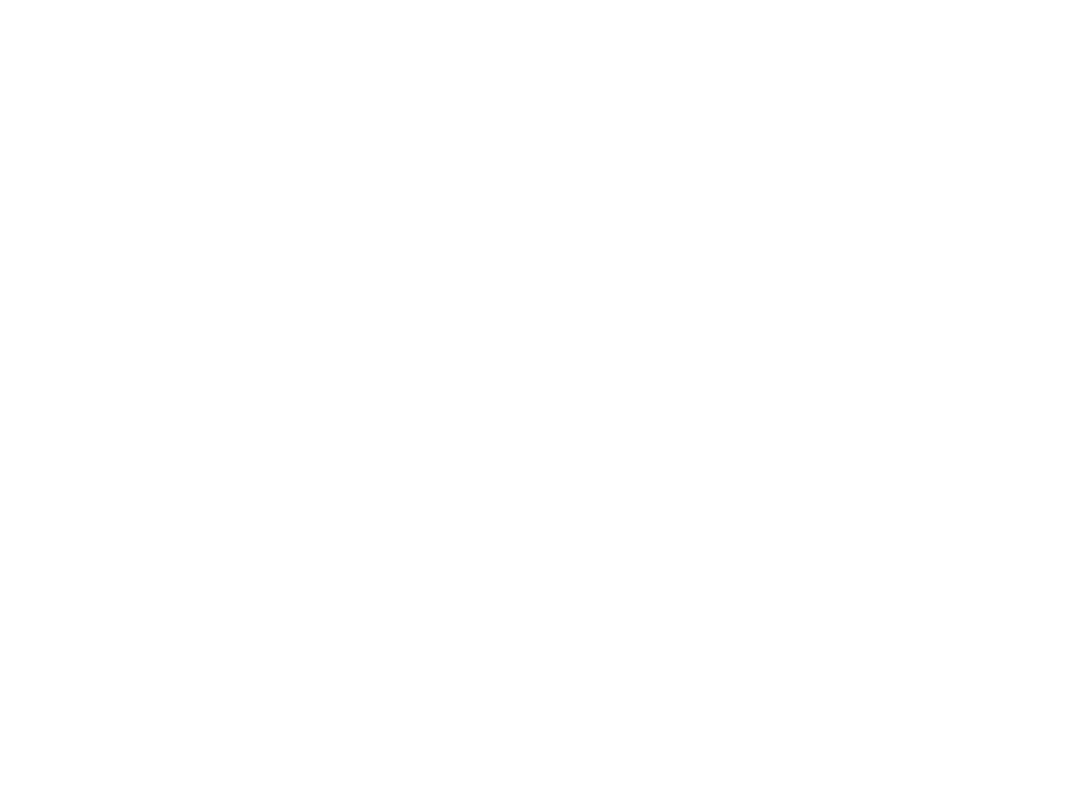
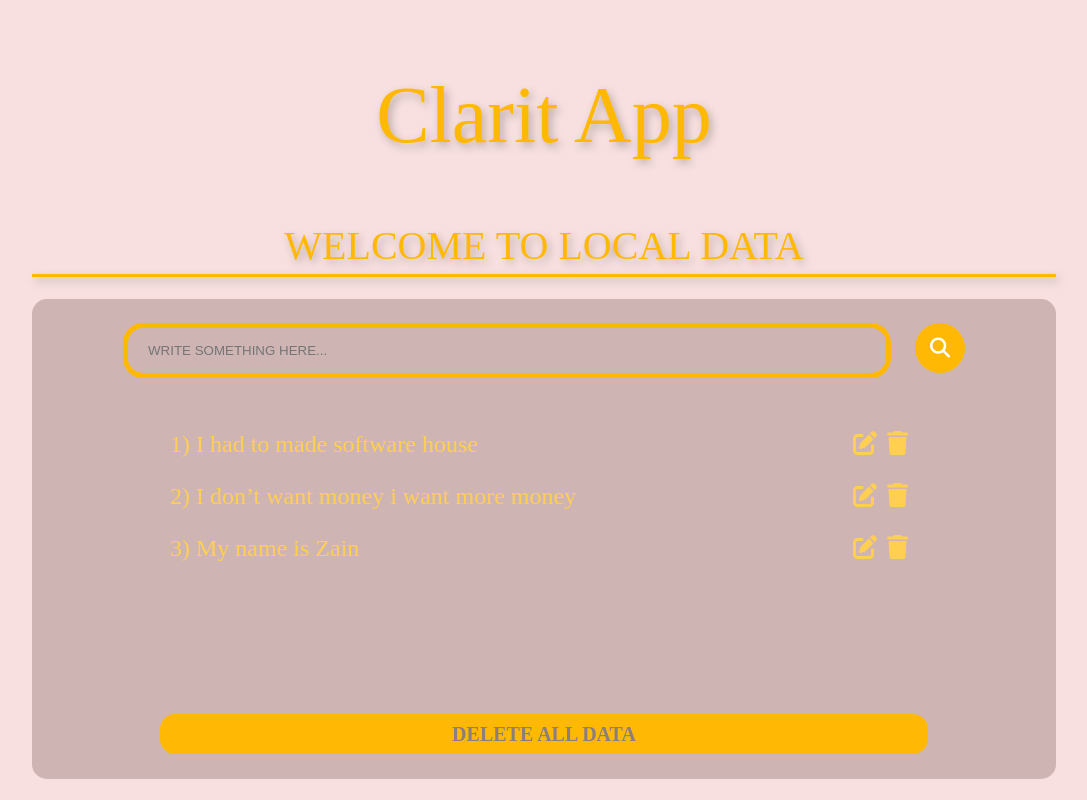
Before and after one commit to ZAINKHAN25/Clarity-App, a plain HTML site: page localdata/index.html in a window 1280 px wide. Shown: the whole page, without its empty margins (96-1183 px from the left). Drawn offline with Linux system fonts and the light colour scheme; a web font is replaced by a local one.

Commit message:
Local data ka ui ka kam hogya

```diff
--- a/localdata/index.html
+++ b/localdata/index.html
@@ -0,0 +1,53 @@
+<!DOCTYPE html>
+<html lang="en">
+
+<head>
+    <meta charset="UTF-8">
+    <meta name="viewport" content="width=device-width, initial-scale=1.0">
+    <title>Local Data Clarity App</title>
+    <link rel="stylesheet" href="style.css">
+    <link rel="stylesheet" href="https://cdnjs.cloudflare.com/ajax/libs/font-awesome/6.4.0/css/all.min.css"
+        integrity="sha512-iecdLmaskl7CVkqkXNQ/ZH/XLlvWZOJyj7Yy7tcenmpD1ypASozpmT/E0iPtmFIB46ZmdtAc9eNBvH0H/ZpiBw=="
+        crossorigin="anonymous" referrerpolicy="no-referrer" />
+</head>
+
+<body>
+    <div class="body">
+
+
+        <div class="headingofbody"><a href="../index.html">Clarit App</a></div>
+
+        <div class="welcomeline">WELCOME TO LOCAL DATA</div>
+
+        <div class="card">
+            <div class="inputline">
+                <input placeholder="WRITE SOMETHING HERE..." type="text" id="inputoflocal">
+                <i class="fa-solid magnifyingglasslocal fa-magnifying-glass"></i>
+            </div>
+            <div class="dataoflocal">
+                <ul>
+                    <li>1) I had to made software house
+                        <div class="fontarea">
+                            <i class="fa-solid fa-pen-to-square"></i><i class="fa-solid fa-trash"></i>
+                        </div>
+                    </li>
+                    <li>2) I don’t want money i want more money
+                        <div class="fontarea">
+                            <i class="fa-solid fa-pen-to-square"></i><i class="fa-solid fa-trash"></i>
+                        </div>
+                    </li>
+                    <li>3) My name is Zain
+                        <div class="fontarea">
+                            <i class="fa-solid fa-pen-to-square"></i><i class="fa-solid fa-trash"></i>
+                        </div>
+                    </li>
+                </ul>
+            </div>
+            <div class="btn"><input id="deletallbtninlocal" type="button" value="DELETE ALL DATA"></div>
+        </div>
+
+
+    </div>
+</body>
+
+</html>
--- /dev/null
+++ b/localdata/style.css
@@ -0,0 +1,149 @@
+@import url('https://fonts.googleapis.com/css2?family=Ingrid+Darling&display=swap');
+@import url('https://fonts.googleapis.com/css2?family=Ingrid+Darling&family=Open+Sans&display=swap');
+
+
+* {
+    padding: 0;
+    margin: 0;
+    box-sizing: border-box;
+}
+
+body {
+    background-color: #F8E0E0;
+}
+
+.body{
+    width: 100vw;
+    height: 100vh;
+    display: flex;
+    flex-direction: column ;
+    justify-content: space-evenly;
+    align-items: center;
+}
+
+.headingofbody {
+    margin-top: 6vh;
+    margin-bottom: 5vh;
+    color: #FFB803;
+    font-size: 80px;
+    font-family: Ingrid Darling;
+    font-weight: 400;
+    word-wrap: break-word;
+    filter: drop-shadow(3px 4px 4px rgba(0,0,0 , 25%));
+}
+
+.welcomeline{
+    color: #FFB803;
+    font-size: 40px;
+    font-family: IM FELL Great Primer SC;
+    font-weight: 400;
+    word-wrap: break-word;
+    width: 80vw;
+    padding-bottom: 5px;
+    text-align: center;
+    border-bottom: 3px solid #FFB803;
+    filter: drop-shadow(3px 4px 4px rgba(0,0,0 , 25%));
+}
+
+.card{
+    width: 80vw;
+    background-color: #CFB4B4;
+    display: flex;
+    flex-direction: column;
+    align-items: center;
+    justify-content: space-around;
+    height: 60vh;
+    overflow-y: hidden;
+    border-radius: 15px;
+}
+
+.inputline{
+    width: 80vw;
+    text-align: center;
+}
+
+#inputoflocal{
+    width: 60vw;
+    background-color: #CFB4B4;
+    border: 5px solid #FFB803;
+    margin-right: 20px;
+    padding: 15px 20px;
+    border-radius: 20px;
+}
+
+.magnifyingglasslocal{
+    padding: 15px;
+    background-color: #FFB803;
+    border-radius: 100%;
+    color: white;
+    font-size: 20px;
+    transition: all .5s;
+}
+
+.magnifyingglasslocal:hover{
+    background-color: #ffcb46;
+}
+
+.dataoflocal{
+    width: 60vw;
+    text-align: left;
+    height: 30vh;
+    overflow-x: hidden;
+}
+
+.dataoflocal ul{
+    color: #FFCF52;
+    text-decoration: dotted;
+}
+
+.dataoflocal ul li{
+    margin-bottom: 15px;
+    display: flex;
+    justify-content: space-between;
+    font-size: x-large;
+    background-color: transparent;
+    transition: all .3s;
+    padding: 5px 10px;
+    border-radius: 10px;
+}
+
+.dataoflocal ul li:hover{
+    background-color: #ffe0e0;
+    color: #d3aa44;
+}
+
+.fontarea i{
+    margin-right: 10px;
+    transition: all .3s;
+}
+
+.fontarea i:hover{
+    color: #ffb700;
+}
+
+#deletallbtninlocal{
+    width: 60vw;
+    background-color: #FFB803;
+    height: 40px;
+    color: #8B7E7E;
+    font-size: 20px;
+    font-family: Averia Serif Libre;
+    font-weight: 700;
+    word-wrap: break-word;
+    border: none;
+    border-radius: 15px;
+    transition: all .4s;
+}
+#deletallbtninlocal:hover{
+    background-color: white;
+}
+
+a{
+    text-decoration: none;
+    color: #FFB803;
+    transition: all .3s;
+}
+
+a:hover{
+    color: #bd8700;
+}
--- a/style.css
+++ b/style.css
@@ -89,6 +89,8 @@ ul{
     word-wrap: break-word;
     background-color: #fdbd19;
     padding: 1% 5%;
+    border-radius: 10px;
+    transition: all .5s;
 }
 
 a{
@@ -96,3 +98,7 @@ a{
     text-decoration: none;
     color: #8B7E7E;
 }
+
+.btnofdata:hover{
+    background-color: #fff;
+}
```
